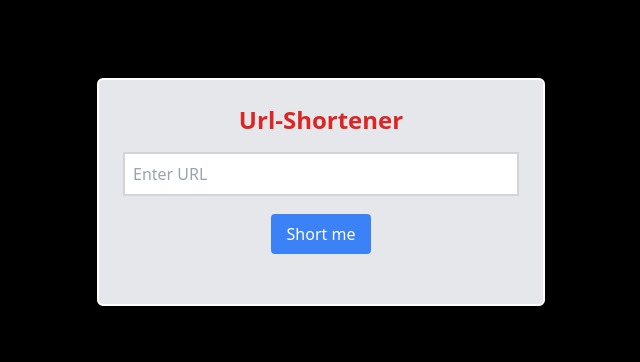
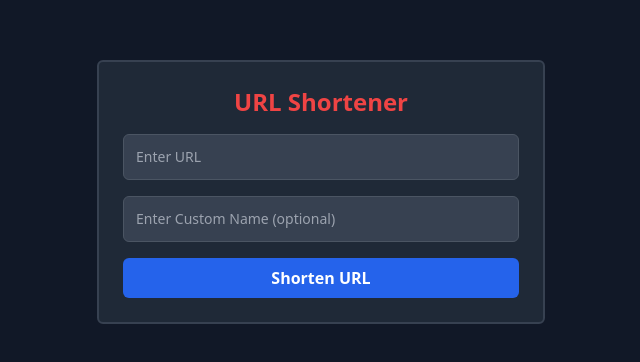
Before and after one commit to yash-io/SuS, a React (Vite) app: page / in a window 1280 px wide. Shown: the part 208-570 px from the top of the page, without its empty margins (319-959 px from the left). Built offline with nearby package versions, Linux system fonts and the light colour scheme.

Commit message:
Update customs short.jsx

```diff
--- a/src/short.jsx
+++ b/src/short.jsx
@@ -4,10 +4,12 @@ import { collection, addDoc, getDocs, query, where, serverTimestamp } from "fire
 
 const Short = () => {
   const [url, setUrl] = useState("");
+  const [customName, setCustomName] = useState("");
   const [newUrl, setNewUrl] = useState("");
   const [copied, setCopied] = useState(false);
 
-  const originalUrl=url.toLowerCase();
+  const originalUrl = url.toLowerCase();
+
   const generateShortUrl = (originalUrl) => {
     let hash = 5381;
     for (let i = 0; i < originalUrl.length; i++) {
@@ -16,40 +18,45 @@ const Short = () => {
     return (hash >>> 0).toString(36).substring(0, 6);
   };
 
-
-  const checkUrlExists = async (originalUrl) => {
+  const checkUrlExists = async (originalUrl, shortUrl) => {
+    // Check if the original URL already exists
     const q = query(collection(db, "urls"), where("url", "==", originalUrl));
     const querySnapshot = await getDocs(q);
     if (!querySnapshot.empty) {
       return querySnapshot.docs[0].data().shortUrl;
     }
-    const shortcode=originalUrl.slice(-6);
-    const qShort = query(collection(db, "urls"), where("shortUrl", "==", shortcode));
+
+    // Check if the custom short URL already exists
+    if (shortUrl) {
+      const qShort = query(collection(db, "urls"), where("shortUrl", "==", shortUrl));
       const queryShortSnapshot = await getDocs(qShort);
       if (!queryShortSnapshot.empty) {
-      alert("This url is already shortened with code: "+shortcode);
-      return queryShortSnapshot.docs[0].data().shortUrl;
+        alert("This custom name is already taken. Please choose another one.");
+        return null;
       }
+    }
+
     return null;
   };
 
   const addUrl = async () => {
-    const exists = await checkUrlExists(originalUrl);
+    const shortUrl = customName || generateShortUrl(originalUrl);
+    const exists = await checkUrlExists(originalUrl, customName ? customName : null);
     if (exists) {
       setNewUrl(exists);
-      console.log("found");
+      console.log("URL already exists.");
       return;
     }
 
-    const newShortUrl =generateShortUrl(originalUrl);
     try {
       await addDoc(collection(db, "urls"), {
         url: originalUrl,
-        shortUrl: newShortUrl,
+        shortUrl,
         timestamp: serverTimestamp(),
       });
       setUrl("");
-      setNewUrl(newShortUrl);
+      setCustomName("");
+      setNewUrl(shortUrl);
     } catch (e) {
       console.error("Error adding document: ", e);
     }
@@ -59,38 +66,63 @@ const Short = () => {
     e.preventDefault();
     addUrl();
   };
+
   const handleCopy = () => {
-    navigator.clipboard.writeText('https://s-us.vercel.app/'+newUrl).then(() => {
+    navigator.clipboard
+      .writeText("https://s-us.vercel.app/" + newUrl)
+      .then(() => {
         setCopied(true);
         setTimeout(() => setCopied(false), 2000);
-    }).catch((error) => {
+      })
+      .catch((error) => {
         console.error("Failed to copy: ", error);
       });
   };
 
   return (
-    <div className="flex justify-center items-center h-screen bg-black p-4">
-      <div className="border-2 border-white rounded-md bg-gray-200 p-6 w-full max-w-md min-h-1/3 mx-2">
-        <h1 className="mb-4 text-center text-2xl text-red-600 font-bold">Url-Shortener</h1>
-        <form onSubmit={handleSubmit}>
+    <div className="flex justify-center items-center h-screen bg-gray-900 text-white p-4">
+      <div className="border-2 border-gray-700 rounded-md bg-gray-800 p-6 w-full max-w-md">
+        <h1 className="mb-4 text-center text-2xl text-red-500 font-bold">URL Shortener</h1>
+        <form onSubmit={handleSubmit} className="space-y-4">
           <input
             type="text"
             value={url}
             placeholder="Enter URL"
             onChange={(e) => setUrl(e.target.value)}
-            className="border-2 border-gray-300 p-2 mb-4 w-full"
+            className="border border-gray-600 bg-gray-700 p-3 rounded-md w-full text-sm text-white"
             required
           />
-          <div className="flex justify-center">
-            <button type="submit" className="bg-blue-500 border-2 rounded-md px-4 py-2 text-white mb-6">Short me</button>
-          </div>
+          <input
+            type="text"
+            value={customName}
+            placeholder="Enter Custom Name (optional)"
+            onChange={(e) => setCustomName(e.target.value)}
+            className="border border-gray-600 bg-gray-700 p-3 rounded-md w-full text-sm text-white"
+          />
+          <button
+            type="submit"
+            className="w-full bg-blue-600 hover:bg-blue-700 text-white font-bold py-2 px-4 rounded-md"
+          >
+            Shorten URL
+          </button>
         </form>
         {newUrl && (
-          <div className="mt-4 text-center">
+          <div className="mt-6 text-center">
             <p>
-            Short URL: <a href={newUrl} className="text-blue-700 underline">{`https://s-us.vercel.app/`+newUrl}</a>
+              Short URL:{" "}
+              <a
+                href={`https://s-us.vercel.app/${newUrl}`}
+                target="_blank"
+                rel="noopener noreferrer"
+                className="text-blue-400 underline"
+              >
+                https://s-us.vercel.app/{newUrl}
+              </a>
             </p>
-          <button onClick={handleCopy} className="mt-2 bg-green-500 border-2 rounded-md px-4 py-2 text-white">
+            <button
+              onClick={handleCopy}
+              className="mt-4 bg-green-600 hover:bg-green-700 text-white py-2 px-4 rounded-md"
+            >
               {copied ? "Copied!" : "Copy to Clipboard"}
             </button>
           </div>
```
Lines whose indentation alone changed are shown as unchanged.
